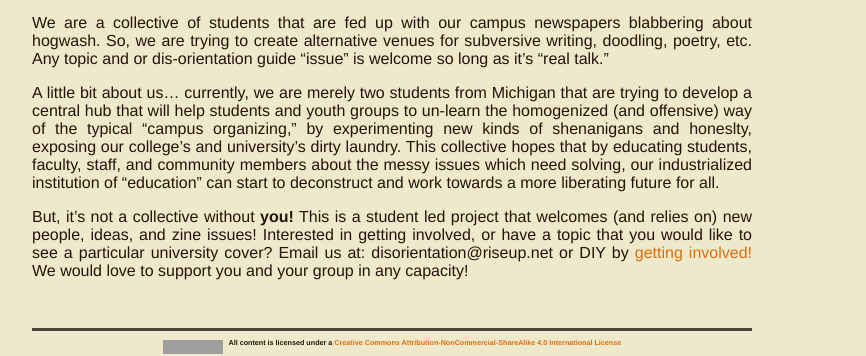
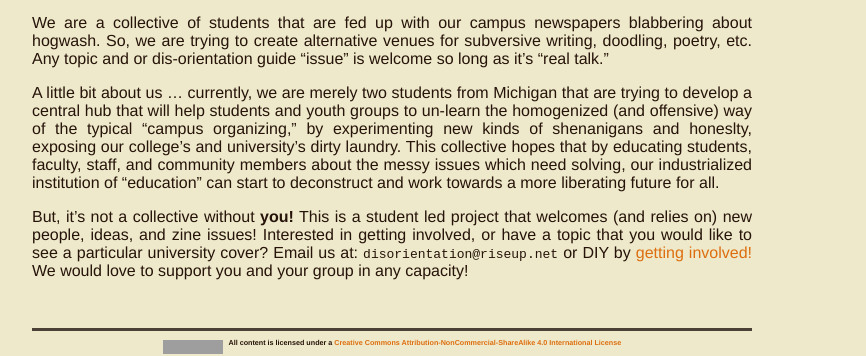
Before and after one commit to dis-orientation/dis-orientation.github.io, a Jekyll site: the page built from about.md, in a window 1280 px wide. Shown: the part 304-660 px from the top of the page, without its empty margins (248-1114 px from the left). Built offline with Jekyll 4.4.1, drawn with Linux system fonts in a browser that asks for light colours; grey boxes are pictures that could not be loaded.

```diff
--- a/about.md
+++ b/about.md
@@ -9,8 +9,8 @@ It is time for the "leaders" of our universities, and all "educational" institut
 
 We are a collective of students that are fed up with our campus newspapers blabbering about hogwash. So, we are trying to create alternative venues for subversive writing, doodling, poetry, etc. Any topic and or dis-orientation guide "issue" is welcome so long as it's "real talk."
 
-A little bit about us... currently, we are merely two students from Michigan that are trying to develop a central hub that will help students and youth groups to un-learn the homogenized (and offensive) way of the typical "campus organizing," by experimenting new kinds of shenanigans and honeslty, exposing our college's and university's dirty laundry. This collective hopes that by educating students, faculty, staff, and community members about the messy issues which need solving, our industrialized institution of "education" can start to deconstruct and work towards a more liberating future for all.
+A little bit about us ... currently, we are merely two students from Michigan that are trying to develop a central hub that will help students and youth groups to un-learn the homogenized (and offensive) way of the typical "campus organizing," by experimenting new kinds of shenanigans and honeslty, exposing our college's and university's dirty laundry. This collective hopes that by educating students, faculty, staff, and community members about the messy issues which need solving, our industrialized institution of "education" can start to deconstruct and work towards a more liberating future for all.
 
-But, it's not a collective without **you!** This is a student led project that welcomes (and relies on) new people, ideas, and zine issues! Interested in getting involved, or have a topic that you would like to see a particular university cover? Email us at: disorientation@riseup.net or DIY by [getting involved!][involved] We would love to support you and your group in any capacity!
+But, it's not a collective without **you!** This is a student led project that welcomes (and relies on) new people, ideas, and zine issues! Interested in getting involved, or have a topic that you would like to see a particular university cover? Email us at: `disorientation@riseup.net` or DIY by [getting involved!][involved] We would love to support you and your group in any capacity!
 
 [involved]: http://dis-orientation.info/involved/
```
